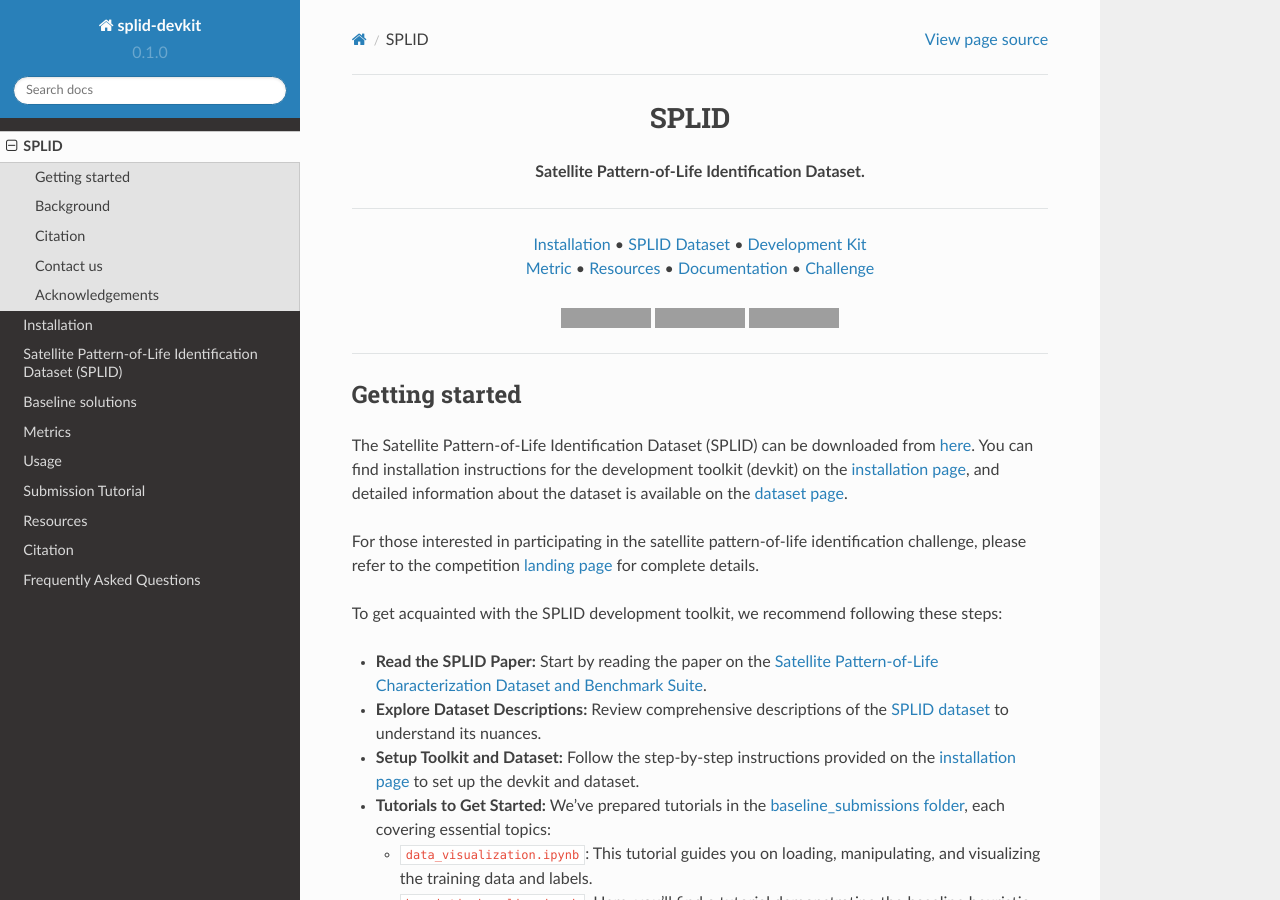
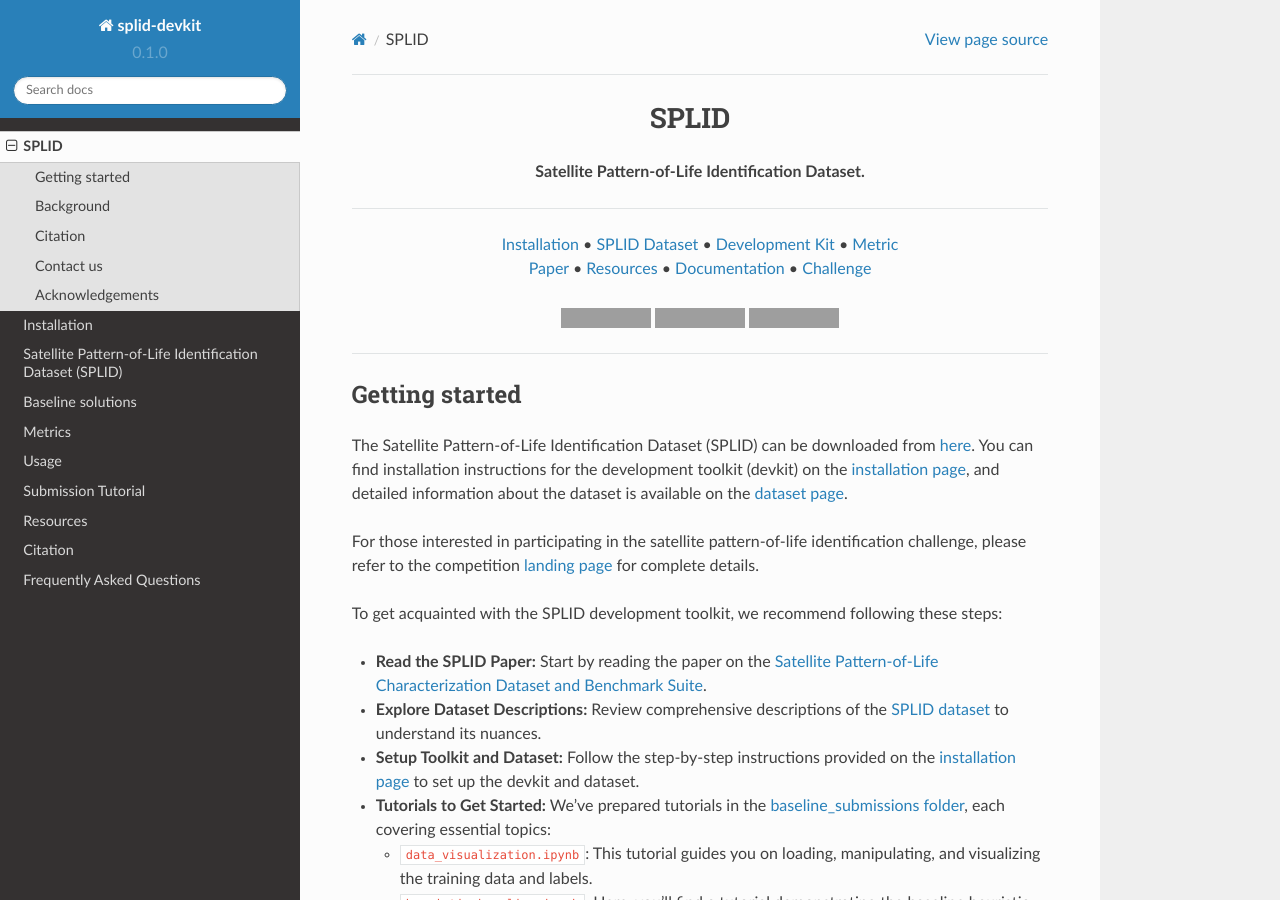
Before and after one commit to olgupila/STORM-AI-devkit-2025, a Sphinx documentation site: the page built from docs/README.md, in a window 1280 px wide and 900 px high. Built offline with Sphinx 7.4.7 and the Read the Docs theme 2.0.0, drawn with Linux system fonts in a browser that asks for light colours; pages that are not in the unit, such as notebooks, are missing from menus; grey boxes are pictures that could not be loaded.

Commit message:
Update README.md

```diff
--- a/docs/README.md
+++ b/docs/README.md
@@ -8,8 +8,9 @@ ______________________________________________________________________
 <p align="center">
   <a href="https://splid-devkit.readthedocs.io/en/latest/installation.html">Installation</a> •
   <a href="https://splid-devkit.readthedocs.io/en/latest/dataset.html">SPLID Dataset</a> •
-  <a href="https://github.com/ARCLab-MIT/splid-devkit">Development Kit</a> <br>
-  <a href="https://splid-devkit.readthedocs.io/en/latest/metric.html">Metric</a> •
+  <a href="https://github.com/ARCLab-MIT/splid-devkit">Development Kit</a> •
+  <a href="https://splid-devkit.readthedocs.io/en/latest/metric.html">Metric</a> <br>
+  <a href="https://www.researchgate.net/publication/374083350_AI_SSA_Challenge_Problem_Satellite_Pattern-of-Life_Characterization_Dataset_and_Benchmark_Suite">Paper</a> •
   <a href="https://splid-devkit.readthedocs.io/en/latest/resources.html">Resources</a> •
   <a href="https://splid-devkit.readthedocs.io/en/latest/README.html">Documentation</a> •
   <a href="https://eval.ai/web/challenges/challenge-page/2164/overview">Challenge</a>
```
